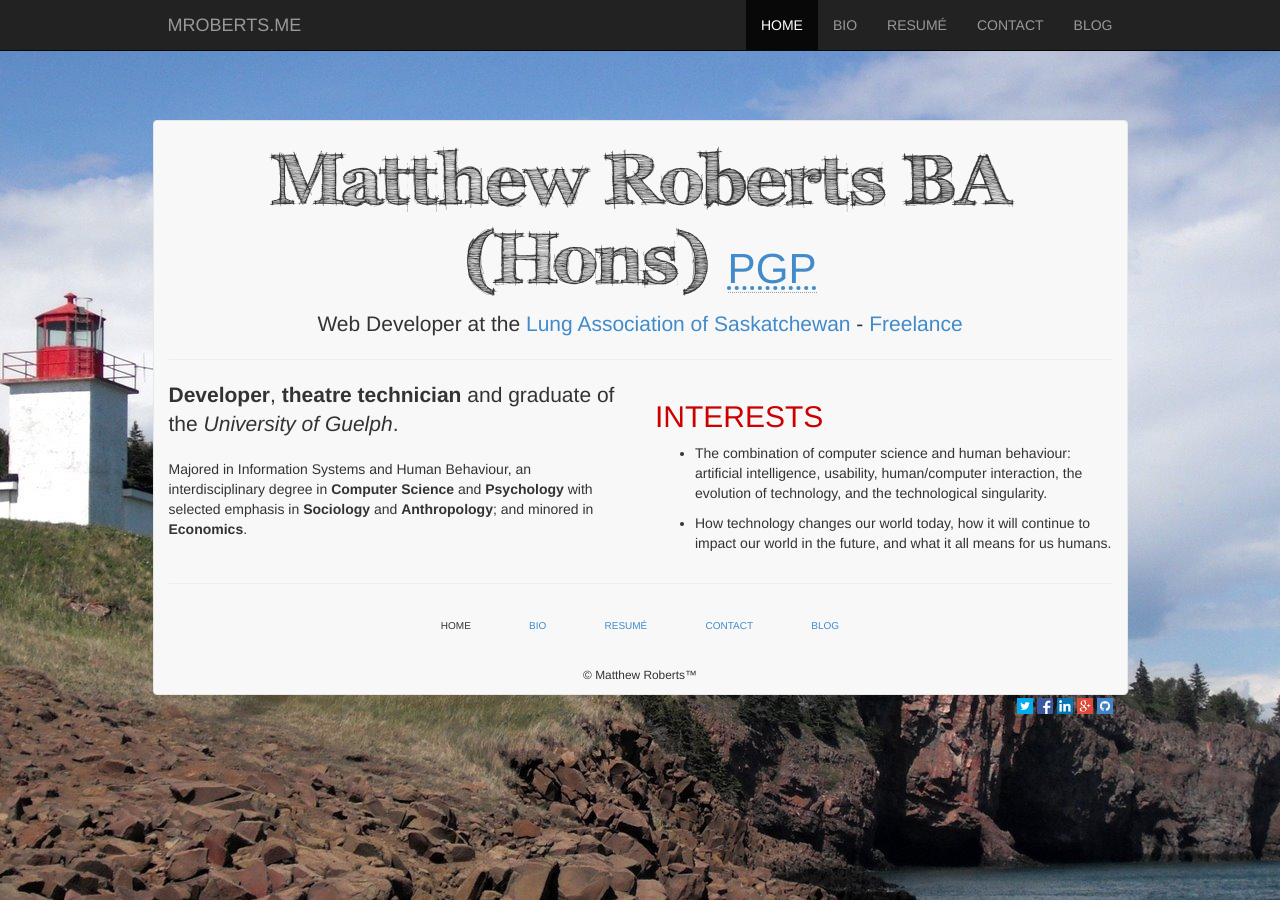
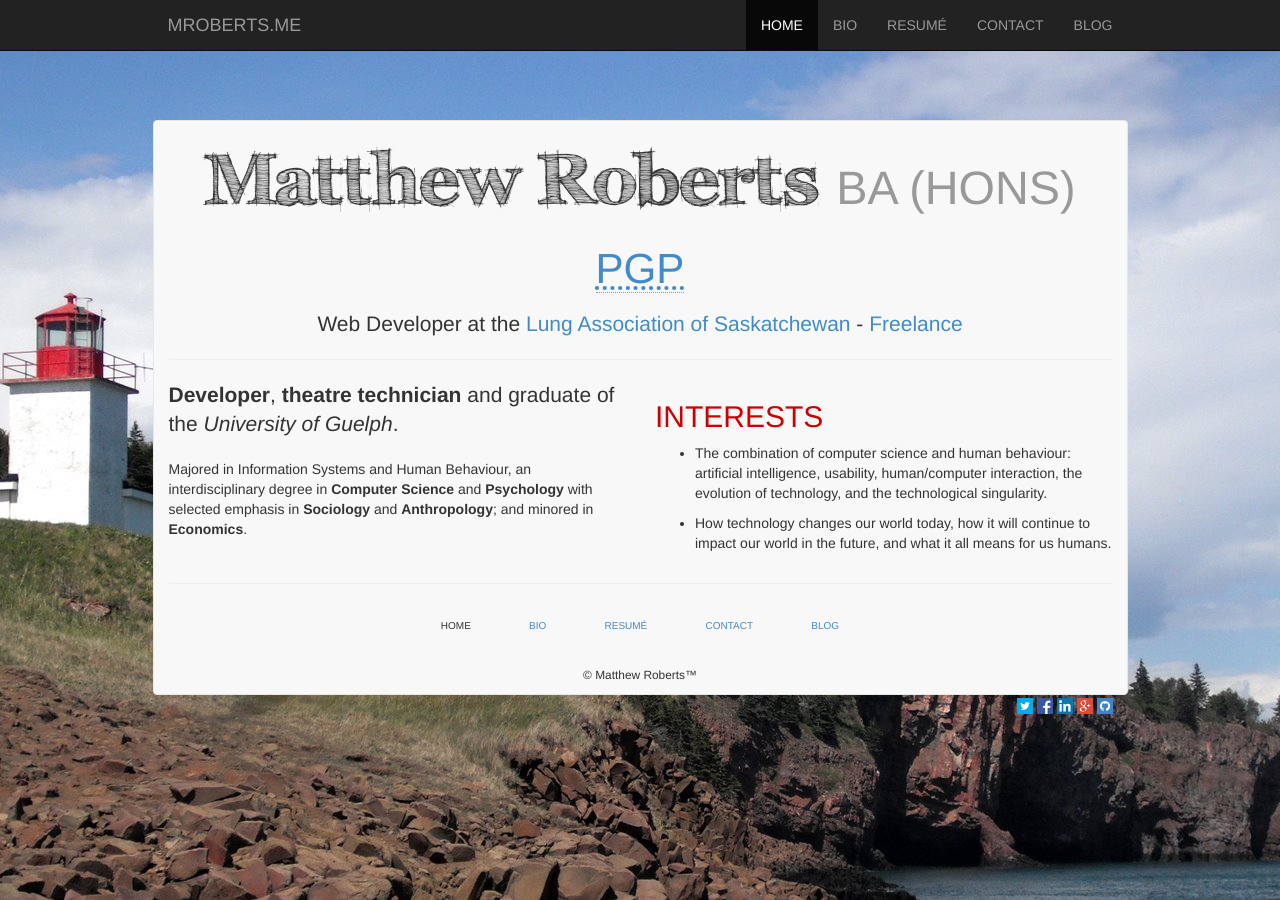
Before and after one commit to eruraindil/eruraindil.github.com, a Jekyll site: the page built from index.html, in a window 1280 px wide. Built offline with Jekyll 4.4.1, drawn with Linux system fonts in a browser that asks for light colours; Markdown is read by kramdown in place of the engine named in the settings.

Commit message:
Update index.html

```diff
--- a/index.html
+++ b/index.html
@@ -5,7 +5,7 @@ id: home
 menu: home
 ---
 
-<h1 class="fff_tusjbold">{{ page.title }} BA (Hons) <small><a href="http://keyserver.ubuntu.com:11371/pks/lookup?op=get&amp;fingerprint=on&amp;search=0x210E343B4D1B0E10"><abbr title="Pretty Good Privacy" class="initialism">PGP</abbr></a></small></h1>
+<h1 class="fff_tusjbold">{{ page.title }} <small>BA (Hons) <a href="http://keyserver.ubuntu.com:11371/pks/lookup?op=get&amp;fingerprint=on&amp;search=0x210E343B4D1B0E10"><abbr title="Pretty Good Privacy" class="initialism">PGP</abbr></a></small></h1>
 <p class="lead">Web Developer at the <a href="http://sk.lung.ca/">Lung Association of Saskatchewan</a> - <a href="http://stikmen.ca/">Freelance</a></p>
 <hr>
 <div class="row">
```
